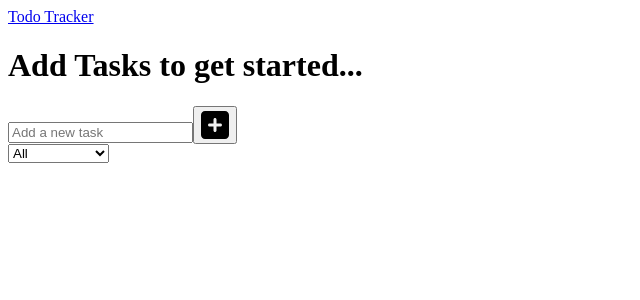
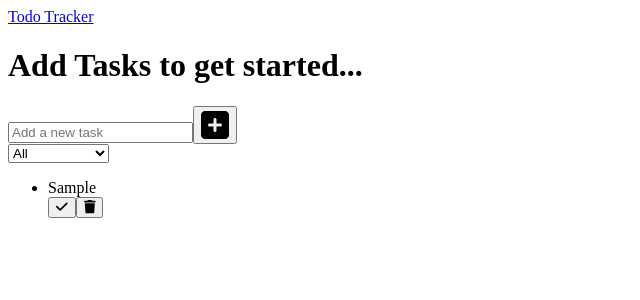
Before and after one commit to ckiroshan/react-todo-list, a React (Vite) app in the folder client/: page /dashboard in a window 1280 px wide. Both pictures are taken after typing "Sample" into the empty fields and a click on the button 215 px from the left and 124 px from the top of the page. Shown: the top 300 px of the page, without its empty margins (0-640 px from the left). Built offline with nearby package versions, Linux system fonts and the light colour scheme; no server answers.

Commit message:
feat: render filtered todos in the todo list

```diff
--- a/client/src/pages/dashboard/Dashboard.jsx
+++ b/client/src/pages/dashboard/Dashboard.jsx
@@ -70,6 +70,26 @@ const Dashboard = () => {
           </select>
         </div>
       </form>
+
+      {/* List of To-Do Items */}
+      <div className="todo-container">
+        <ul className="todo-list">
+          {filteredTodos.map((todo, index) => (
+            <div
+              className={`todo ${falling.includes(index) ? "fall" : ""}`} // Apply fall class
+              key={index}
+            >
+              <li className={`todo-item ${todo.completed ? "completed" : ""}`}>{todo.text}</li>
+              <button className="complete-btn" onClick={() => toggleComplete(index)}>
+                <FontAwesomeIcon icon={faCheck} />
+              </button>
+              <button className="delete-btn" onClick={() => deleteCheck(index)}>
+                <FontAwesomeIcon icon={faTrash} />
+              </button>
+            </div>
+          ))}
+        </ul>
+      </div>
     </div>
   );
 };
```
